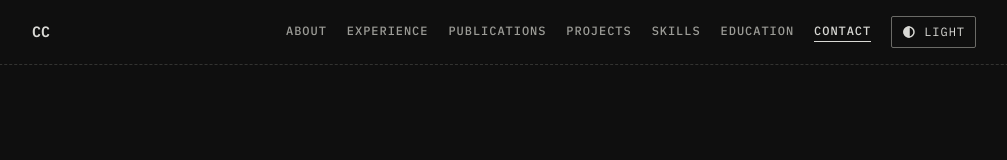
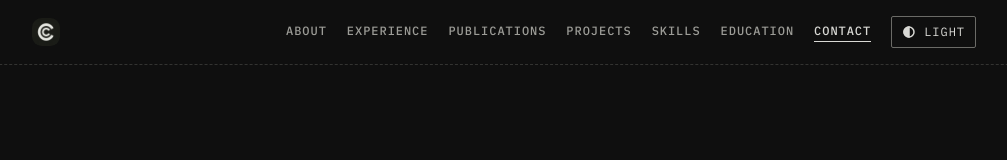
Before and after one commit to cyrusscchan/portfolio, a Next.js app: page / in a window 1280 px wide. Both pictures are taken after a click on the button "DARK". Shown: the top 160 px of the page, without its empty margins (136-1143 px from the left). Built offline with nearby package versions, Linux system fonts and the light colour scheme; no server answers.

Commit message:
replace site header with logo

```diff
--- a/app/globals.css
+++ b/app/globals.css
@@ -127,6 +127,18 @@
   }
 
   /* SiteHeader */
+  .pf-brand {
+    display: flex;
+  }
+  .pf-brand-dark {
+    display: none;
+  }
+  [data-theme="dark"] .pf-brand-light {
+    display: none;
+  }
+  [data-theme="dark"] .pf-brand-dark {
+    display: block;
+  }
   .pf-nav a {
     font-size: 12px;
     line-height: 16px;
--- a/app/page.tsx
+++ b/app/page.tsx
@@ -35,11 +35,7 @@ export default function Home() {
         Skip to content
       </a>
       <PageEffects />
-      <SiteHeader
-        name={`${profile.name[0]}${profile.surname[0]}`}
-        label={`${profile.name} ${profile.surname}`}
-        items={sections}
-      />
+      <SiteHeader label={`${profile.name} ${profile.surname}`} items={sections} />
       <main id="main" className="mx-auto max-w-wrap px-6 pb-24 md:px-12">
         <Hero profile={profile} />
 
--- a/components/SiteHeader.tsx
+++ b/components/SiteHeader.tsx
@@ -5,7 +5,7 @@ import { ThemeToggle } from "./ThemeToggle";
 
 export type NavItem = { id: string; label: string };
 
-export function SiteHeader({ name, label, items }: { name: string; label?: string; items: NavItem[] }) {
+export function SiteHeader({ label, items }: { label?: string; items: NavItem[] }) {
   const [current, setCurrent] = useState<string | null>(null);
   const [menuOpen, setMenuOpen] = useState(false);
 
@@ -54,8 +54,12 @@ export function SiteHeader({ name, label, items }: { name: string; label?: strin
   return (
     <header className="site-header sticky top-0 z-10 border-b border-dashed border-rule bg-bg">
       <div className="mx-auto flex max-w-wrap items-center justify-between gap-4 px-6 py-4 md:px-12">
-        <a href="#top" aria-label={label} className="font-semibold no-underline">
-          {name}
+        {/* Both variants render; CSS shows the one matching data-theme so there's no flash before hydration. */}
+        <a href="#top" aria-label={label} className="pf-brand no-underline">
+          {/* eslint-disable @next/next/no-img-element -- static export; next/image can't optimize SVGs here */}
+          <img src="/brand-light.svg" alt="" width={28} height={28} className="pf-brand-light" />
+          <img src="/brand-dark.svg" alt="" width={28} height={28} className="pf-brand-dark" />
+          {/* eslint-enable @next/next/no-img-element */}
         </a>
         <nav aria-label="Sections" className="pf-nav no-print hidden items-center gap-5 md:flex">
           {links}
```
Also changed, not shown: public/brand-dark.svg (added), public/brand-light.svg (added).
